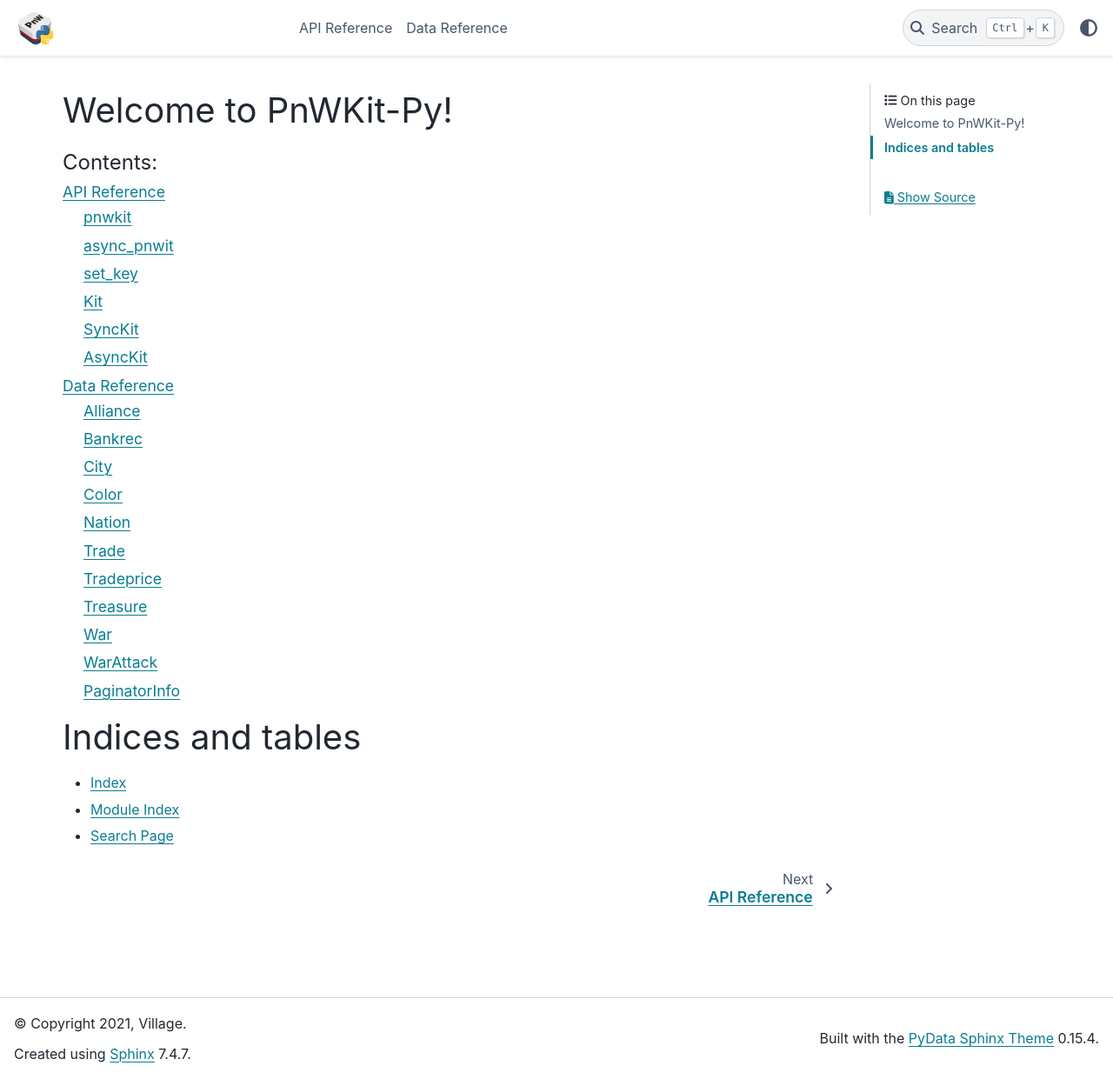
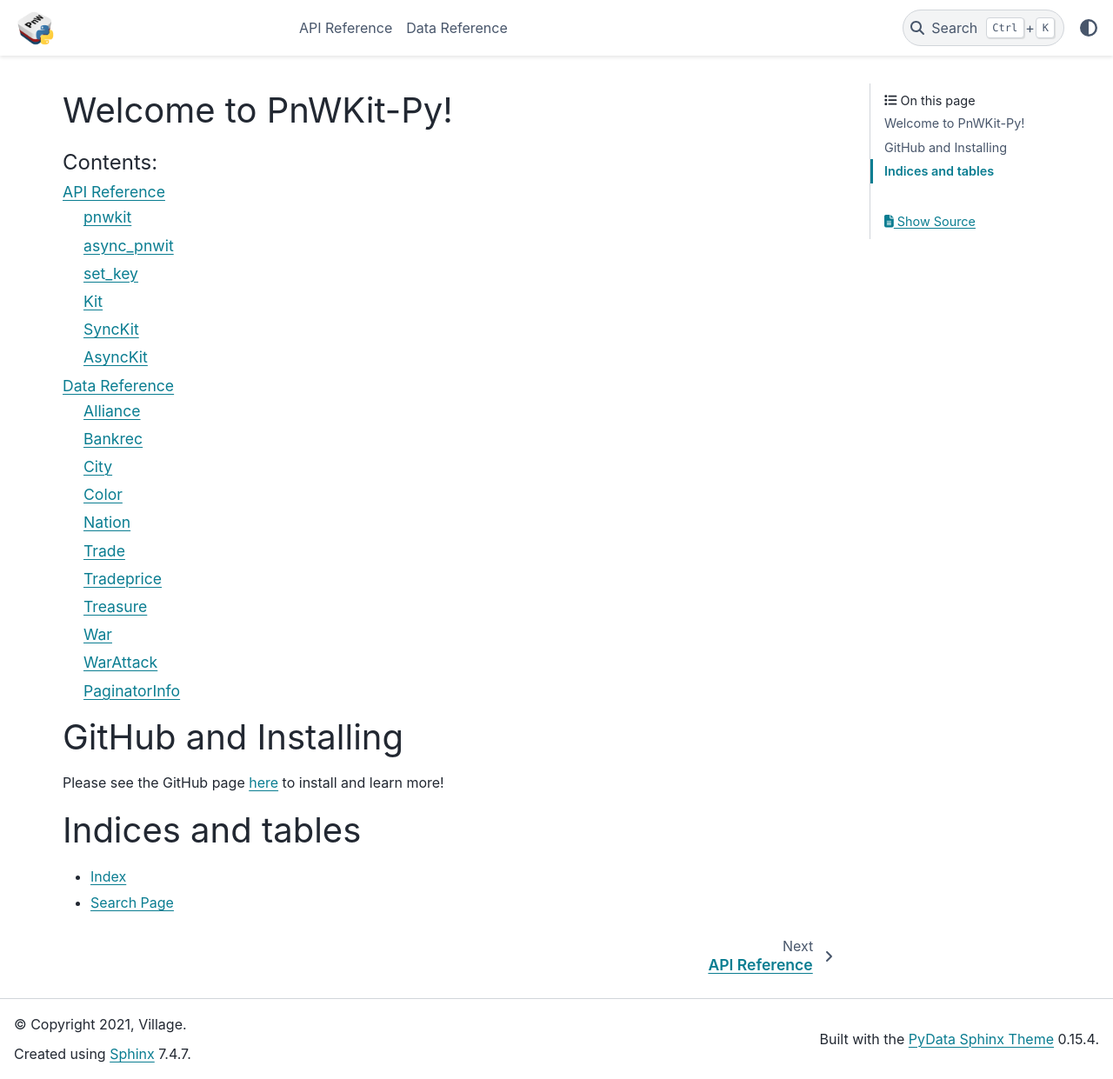
Before and after one commit to mrvillage/pnwkit-py, a Sphinx documentation site: the page built from docs/index.rst, in a window 1280 px wide and 1241 px high. Shown: the whole window at 87% size. Built offline with Sphinx 7.4.7 and the PyData theme 0.15.4, drawn with Linux system fonts in a browser that asks for light colours.

Commit message:
Updated index

```diff
--- a/docs/index.rst
+++ b/docs/index.rst
@@ -13,9 +13,12 @@ Welcome to PnWKit-Py!
    api
    data
 
+GitHub and Installing
+=====================
+Please see the GitHub page `here <https://github.com/Village05/pnwkit-py>`_ to install and learn more!
+
 Indices and tables
 ==================
 
 * :ref:`genindex`
-* :ref:`modindex`
 * :ref:`search`
```
